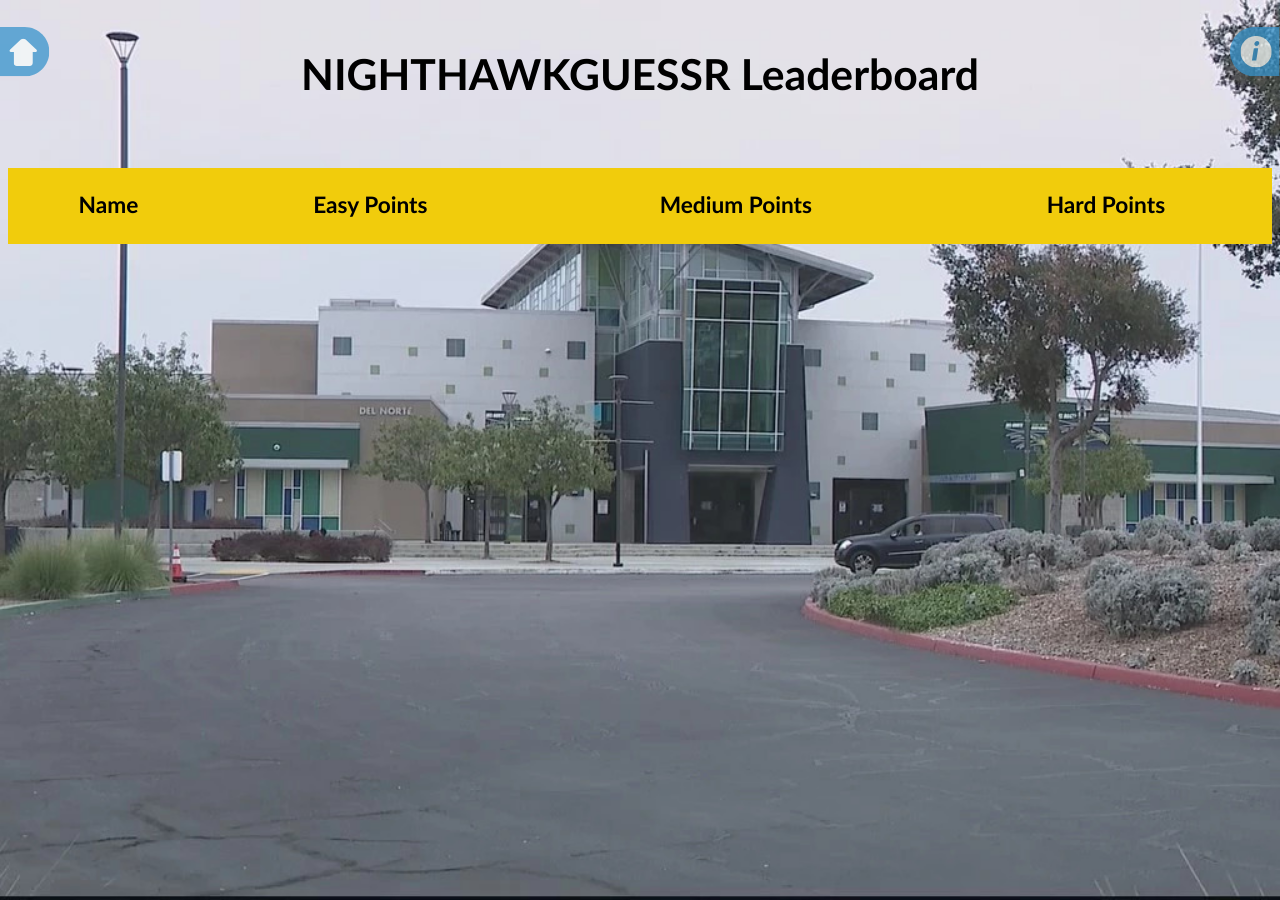
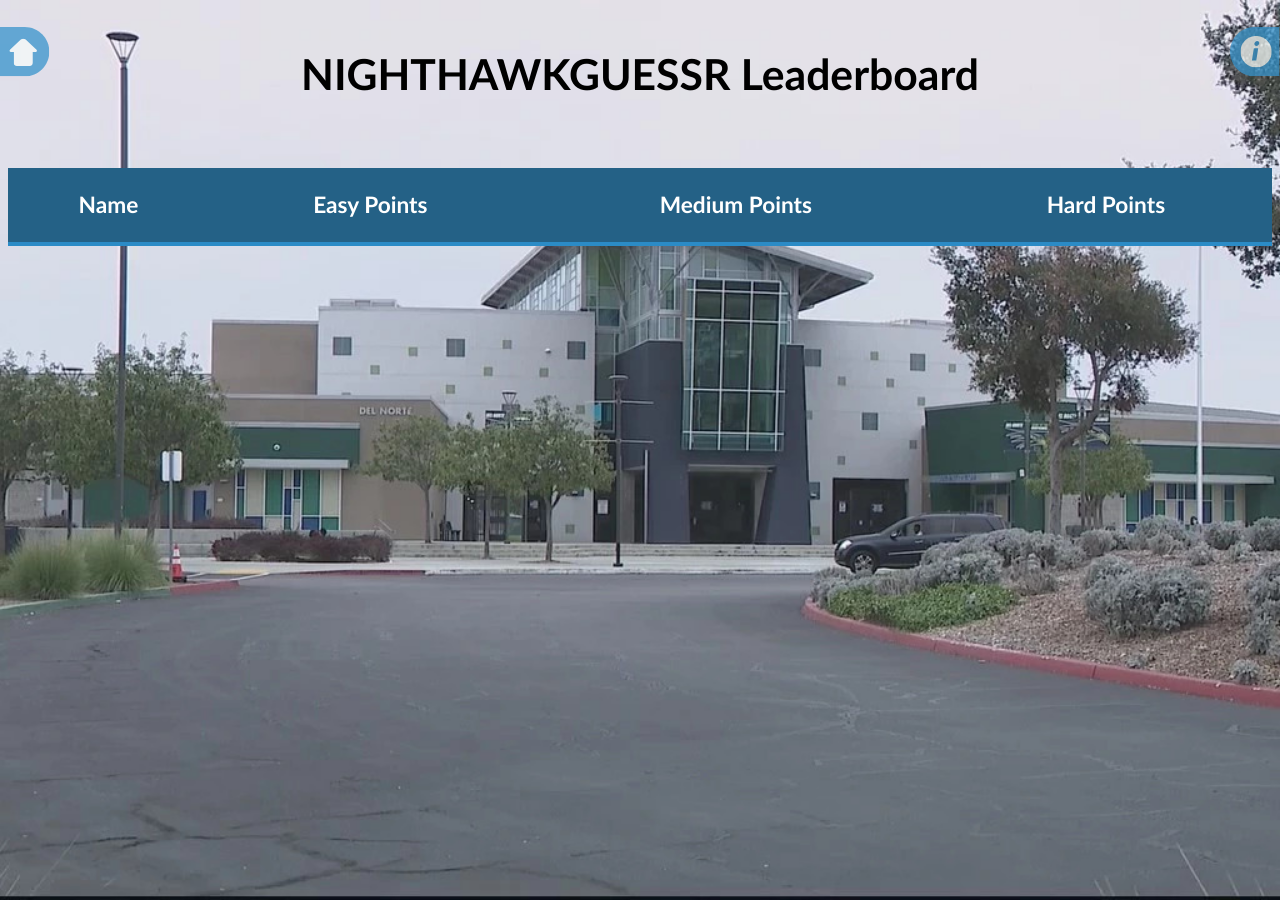
Before and after one commit to DavidVasilev1/Nighthawk-guessr, a Jekyll site: the page leaderboard.html, which Jekyll copies as it is, in a window 1280 px wide. Built offline with Jekyll 4.4.1, drawn with Linux system fonts in a browser that asks for light colours.

```diff
--- a/leaderboard.html
+++ b/leaderboard.html
@@ -31,8 +31,8 @@
   .board thead tr {
     font-size: 17pt;
     font-weight: bold;
-    background-color: #f1cc0c;
-    color: #000000;
+    background-color: #246186;
+    color: #ffffff;
     text-align: left;
   }
   .board td {
@@ -41,31 +41,17 @@
     border: none;
     height: 50px;
   }
-  .board tbody tr {
+  .board tr {
+    font-weight: bold;
     border: none;
     transition-duration: 0.3s;
+    color: #0a2f47;
+    background-color: #58a4d3;
+    border-bottom: 4px solid #2b8bc6;
   }
-  .board tbody tr:nth-of-type(even) {
-    background-color: #333333;
-  }
-  .board tbody tr:nth-child(1) {
-    background-color: #ffb300;
-    color: black;
-  }
-  .board tbody tr:nth-child(2) {
-    background-color: #c0c0c0;
-    color: black;
-  }
-  .board tbody tr:nth-child(3) {
-    background-color: #cd7f32;
-    color: white;
-  }
-  .board tbody tr:last-of-type {
-    border-bottom: 5px solid #f1cc0c;
-  }
-  .board tbody tr:hover {
-    color: #f1cc0c;
-    background-color: #5c5c5c;
+  .board tr:hover {
+    color: #ffffff;
+    background-color: #246186;
   }
   #container {
     display: flex;
```
Also changed, not shown: other parts of leaderboard.html (+1 -1 lines).
